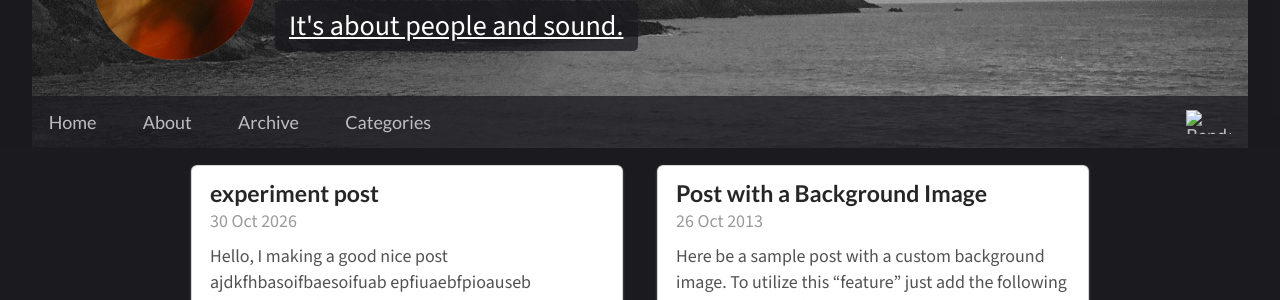
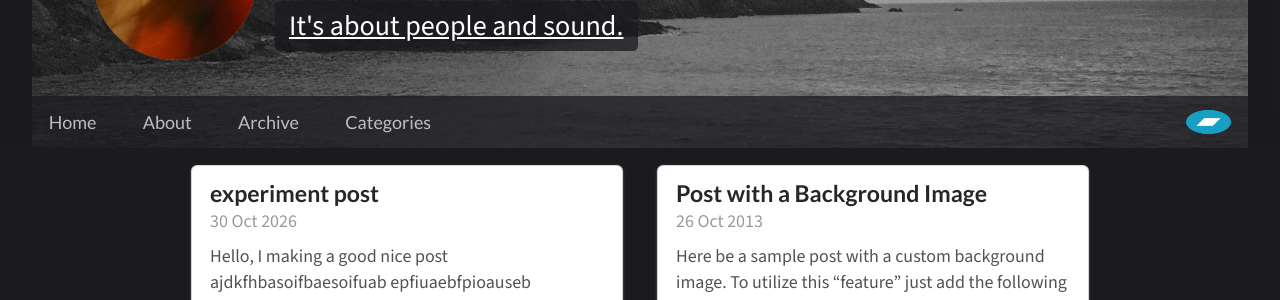
Before and after one commit to ZOOCHOSIS-BLOG/ZOOCHOSIS-BLOG.github.io, a Jekyll site: the page built from index.html, in a window 1280 px wide. Shown: the part 140-440 px from the top of the page. Built offline with Jekyll 4.4.1, drawn with Linux system fonts in a browser that asks for light colours.

Commit message:
bc resize

```diff
--- a/_includes/header.html
+++ b/_includes/header.html
@@ -30,9 +30,8 @@
                     </a>
                     <div class="right menu">
                         <a class="item" href="https://zoochosis.bandcamp.com/">
-                            <img class="bandcamp-logo" src="/assets/img/bandcamp.png" alt="Bandcamp"/>
+                            <img class="bandcamp-logo" src="/assets/img/other%20photos/logos/bandcamp.png" alt="Bandcamp"/>
                         </a>
-
                     </div>
                 </div>
             </div>
--- a/assets/css/main.css
+++ b/assets/css/main.css
@@ -72,7 +72,7 @@ header {
 .bandcamp-logo {
     display: block;
     height: 24px;
-    width: auto;
+    width: 24px;
 }
 
 .head-area {
```
Also changed, not shown: 12 other files.
